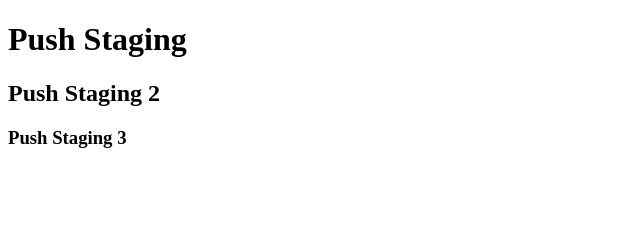
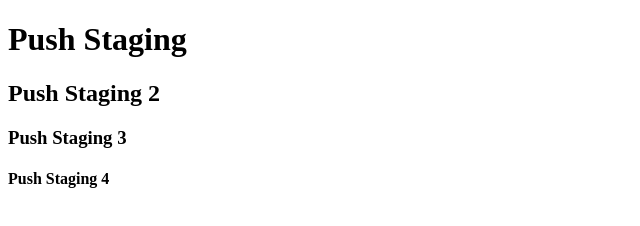
Before and after one commit to antoni-3/belajar-niomic, a plain HTML site: page header.html in a window 1280 px wide. Shown: the whole page, without its empty margins (0-640 px from the left). Drawn offline with Linux system fonts and the light colour scheme.

Commit message:
add element H4

```diff
--- a/header.html
+++ b/header.html
@@ -8,5 +8,6 @@
     <h1>Push Staging</h1>
     <h2>Push Staging 2</h2>
     <h3>Push Staging 3</h3>
+    <h4>Push Staging 4</h4>
   </body>
 </html>
```
